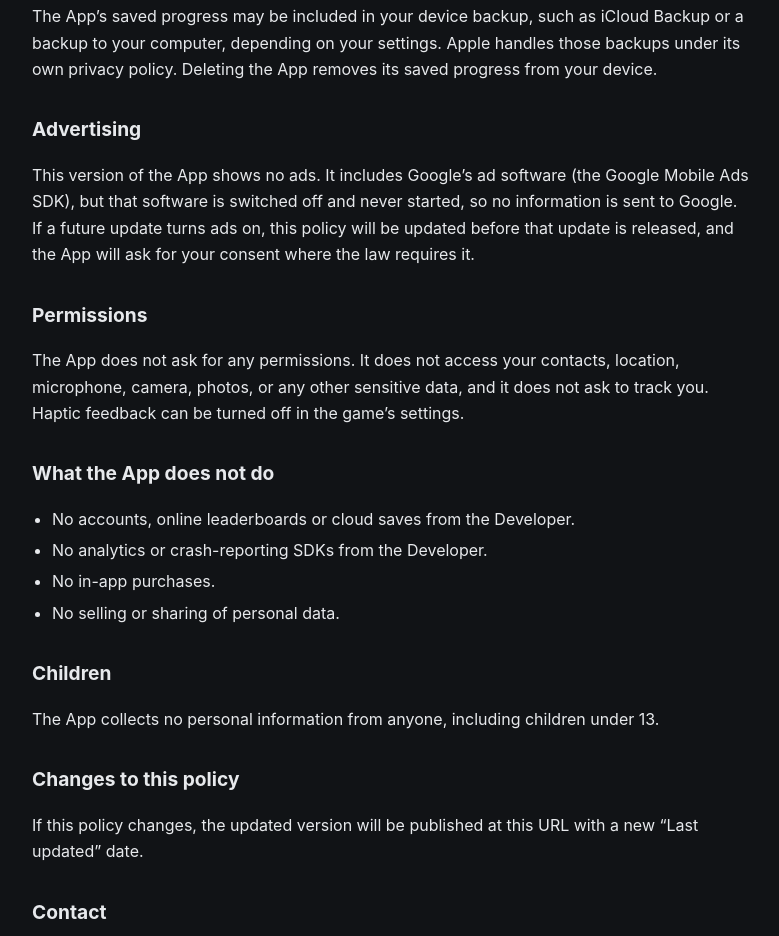
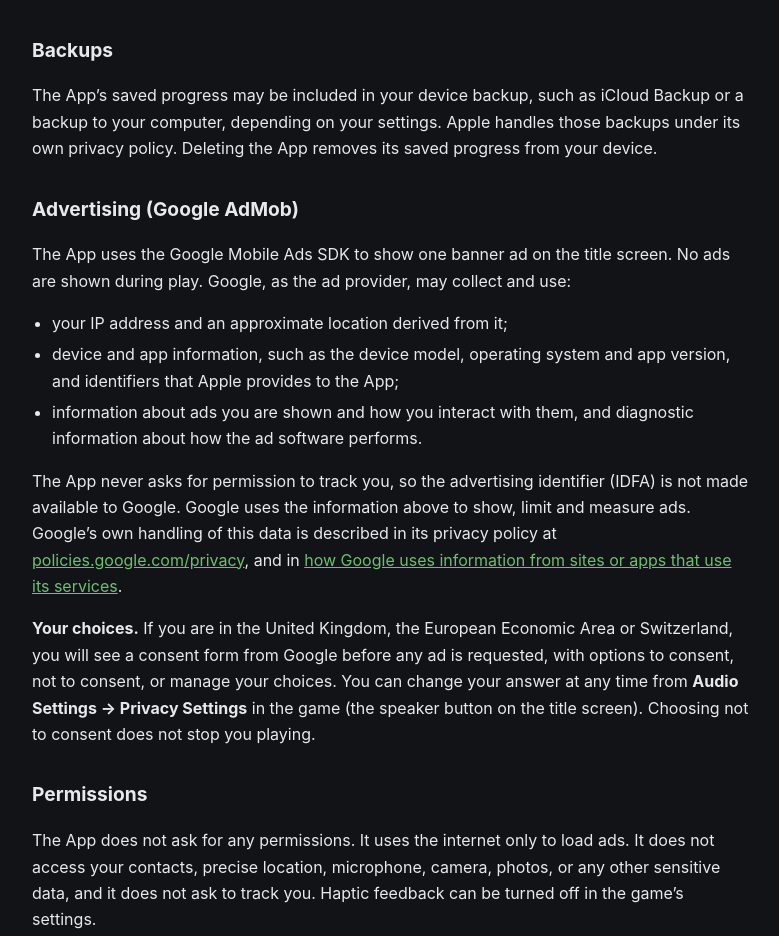
Before and after one commit to albenrisdev/albenrisdev.github.io, a plain HTML site: page palmpanic/ios/privacy.html in a window 1280 px wide. Shown: the part 755-1691 px from the top of the page, without its empty margins (248-1027 px from the left). Drawn offline with Linux system fonts and the light colour scheme.

Commit message:
Palm Panic privacy: AdMob banner and consent choices for 1.2.1
iOS policy now describes the title-screen AdMob banner (no tracking prompt, no IDFA)
and both policies explain the UK/EEA/Switzerland consent form and the in-game
Audio Settings -> Privacy Settings option to change it.

Co-Authored-By: Claude Opus 5.5 <noreply@anthropic.com>

```diff
--- a/palmpanic/ios/privacy.html
+++ b/palmpanic/ios/privacy.html
@@ -58,12 +58,12 @@
 <body>
 <main>
     <h1>Privacy Policy</h1>
-    <p class="updated">Last updated: 7 November 2026</p>
+    <p class="updated">Last updated: 23 November 2026</p>
 
     <p>This privacy policy applies to <strong>Tropicana: Palm Panic</strong> (the &ldquo;App&rdquo;), an iPhone and iPad game with the bundle ID <code>com.albenrisdev.palmpanic</code>, published by Alben Risdev (the &ldquo;Developer&rdquo;).</p>
 
     <h2>Summary</h2>
-    <p>The App collects no personal information. It does not require an account, it shows no ads, and it has no analytics or tracking. It does not need an internet connection, and the Developer never receives any data from it.</p>
+    <p>The App does not require an account, and the Developer does not receive any personal information from it. From version 1.2.1 the App shows a banner ad provided by Google AdMob on its title screen. Google may collect and use some information to show those ads, as described below. The App has no analytics of its own, it does not ask to track you across other companies&rsquo; apps and websites, and it does not sell data. The game itself plays without an internet connection.</p>
 
     <h2>Data the App stores on your device</h2>
     <p>The App keeps the following data in its own storage on your device so that your progress is remembered between sessions:</p>
@@ -77,22 +77,29 @@
     <h2>Backups</h2>
     <p>The App&rsquo;s saved progress may be included in your device backup, such as iCloud Backup or a backup to your computer, depending on your settings. Apple handles those backups under its own privacy policy. Deleting the App removes its saved progress from your device.</p>
 
-    <h2>Advertising</h2>
-    <p>This version of the App shows no ads. It includes Google&rsquo;s ad software (the Google Mobile Ads SDK), but that software is switched off and never started, so no information is sent to Google. If a future update turns ads on, this policy will be updated before that update is released, and the App will ask for your consent where the law requires it.</p>
+    <h2>Advertising (Google AdMob)</h2>
+    <p>The App uses the Google Mobile Ads SDK to show one banner ad on the title screen. No ads are shown during play. Google, as the ad provider, may collect and use:</p>
+    <ul>
+        <li>your IP address and an approximate location derived from it;</li>
+        <li>device and app information, such as the device model, operating system and app version, and identifiers that Apple provides to the App;</li>
+        <li>information about ads you are shown and how you interact with them, and diagnostic information about how the ad software performs.</li>
+    </ul>
+    <p>The App never asks for permission to track you, so the advertising identifier (IDFA) is not made available to Google. Google uses the information above to show, limit and measure ads. Google&rsquo;s own handling of this data is described in its privacy policy at <a href="https://policies.google.com/privacy">policies.google.com/privacy</a>, and in <a href="https://policies.google.com/technologies/partner-sites">how Google uses information from sites or apps that use its services</a>.</p>
+    <p><strong>Your choices.</strong> If you are in the United Kingdom, the European Economic Area or Switzerland, you will see a consent form from Google before any ad is requested, with options to consent, not to consent, or manage your choices. You can change your answer at any time from <strong>Audio Settings &rarr; Privacy Settings</strong> in the game (the speaker button on the title screen). Choosing not to consent does not stop you playing.</p>
 
     <h2>Permissions</h2>
-    <p>The App does not ask for any permissions. It does not access your contacts, location, microphone, camera, photos, or any other sensitive data, and it does not ask to track you. Haptic feedback can be turned off in the game&rsquo;s settings.</p>
+    <p>The App does not ask for any permissions. It uses the internet only to load ads. It does not access your contacts, precise location, microphone, camera, photos, or any other sensitive data, and it does not ask to track you. Haptic feedback can be turned off in the game&rsquo;s settings.</p>
 
     <h2>What the App does not do</h2>
     <ul>
         <li>No accounts, online leaderboards or cloud saves from the Developer.</li>
         <li>No analytics or crash-reporting SDKs from the Developer.</li>
         <li>No in-app purchases.</li>
-        <li>No selling or sharing of personal data.</li>
+        <li>No selling of personal data.</li>
     </ul>
 
     <h2>Children</h2>
-    <p>The App collects no personal information from anyone, including children under 13.</p>
+    <p>The Developer does not collect personal information from anyone, including children under 13. Ads in the App come from Google AdMob as described above.</p>
 
     <h2>Changes to this policy</h2>
     <p>If this policy changes, the updated version will be published at this URL with a new &ldquo;Last updated&rdquo; date.</p>
```
Also changed, not shown: palmpanic/android/privacy.html (+2 -2 lines).
